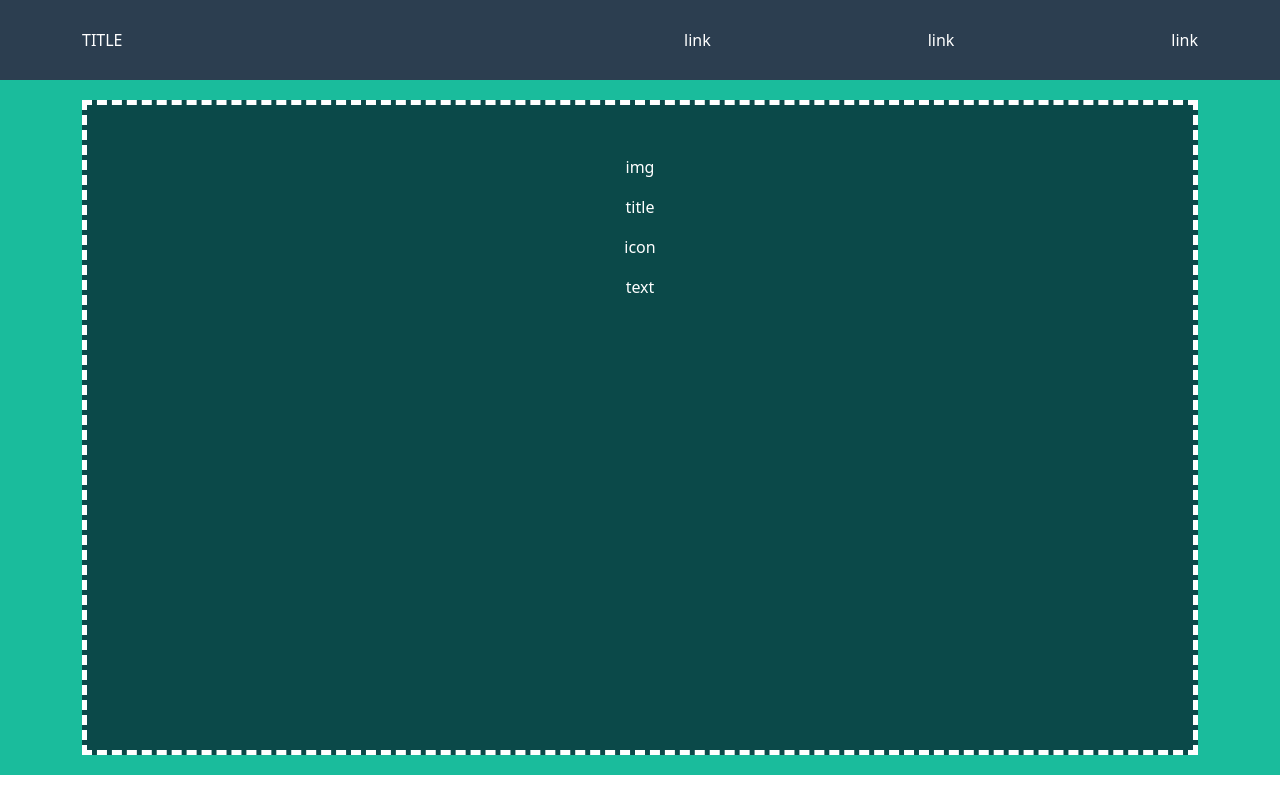
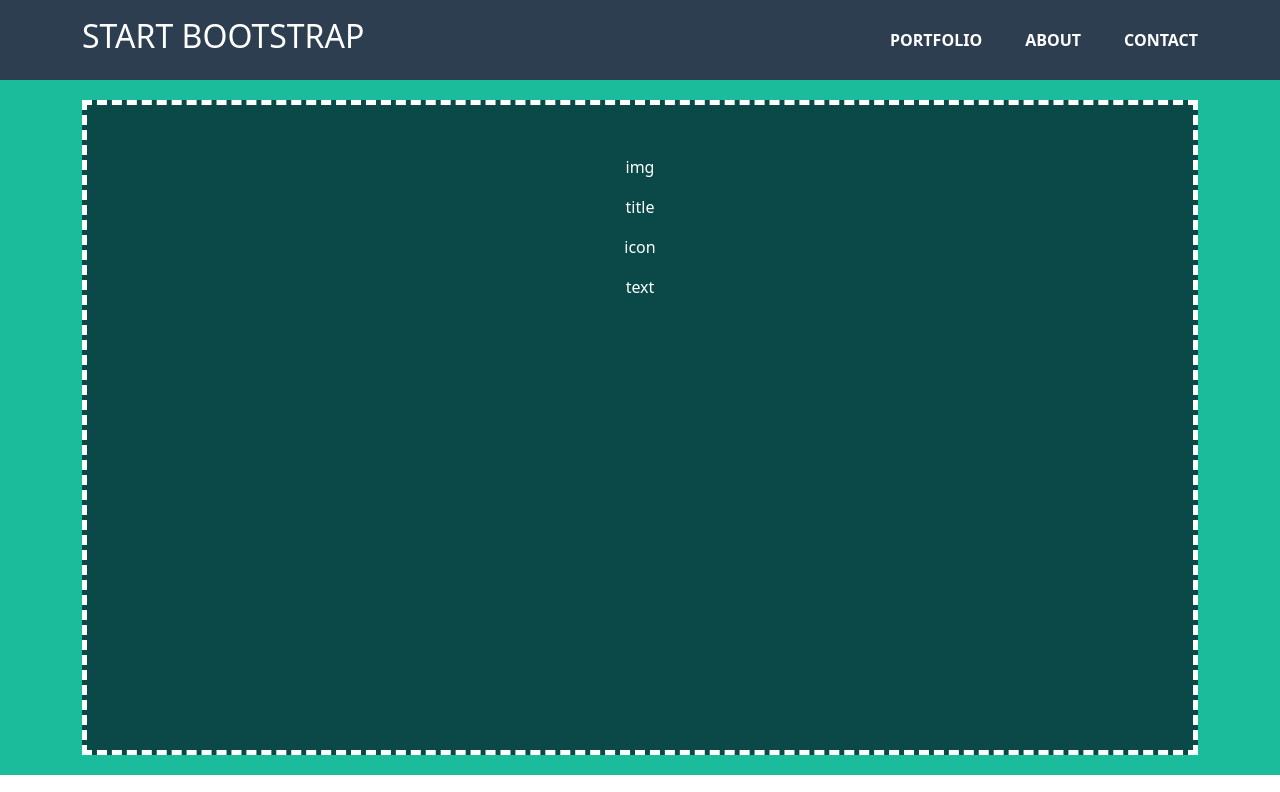
Before and after one commit to GiacomoSeveri/html-css-bootstrap-freelancer, a plain HTML site: page index.html in a window 1280 px wide. Shown: the top 792 px of the page. Drawn offline with nearby package versions, Linux system fonts and the light colour scheme.

Commit message:
added header object

```diff
--- a/index.html
+++ b/index.html
@@ -20,14 +20,14 @@
         <div class="container h-100">
             <div class="row h-100 d-flex align-items-center">
                 <div class="col-6 text-start">
-                    TITLE
+                    <h2>START BOOTSTRAP</h2>
                 </div>
-                <div class="col-6 text-end">
+                <div class="col-4 offset-2 text-end">
                     <i class="fa-solid fa-bars d-md-none"></i>
-                    <ul class="d-none d-md-flex justify-content-between text-end">
-                        <li>link</li>
-                        <li>link</li>
-                        <li>link</li>
+                    <ul class="d-none d-md-flex justify-content-between text-end fw-bolder">
+                        <li class="ms-3">PORTFOLIO</li>
+                        <li class="ms-3">ABOUT</li>
+                        <li class="ms-3">CONTACT</li>
                     </ul>
                 </div>
             </div>
```
